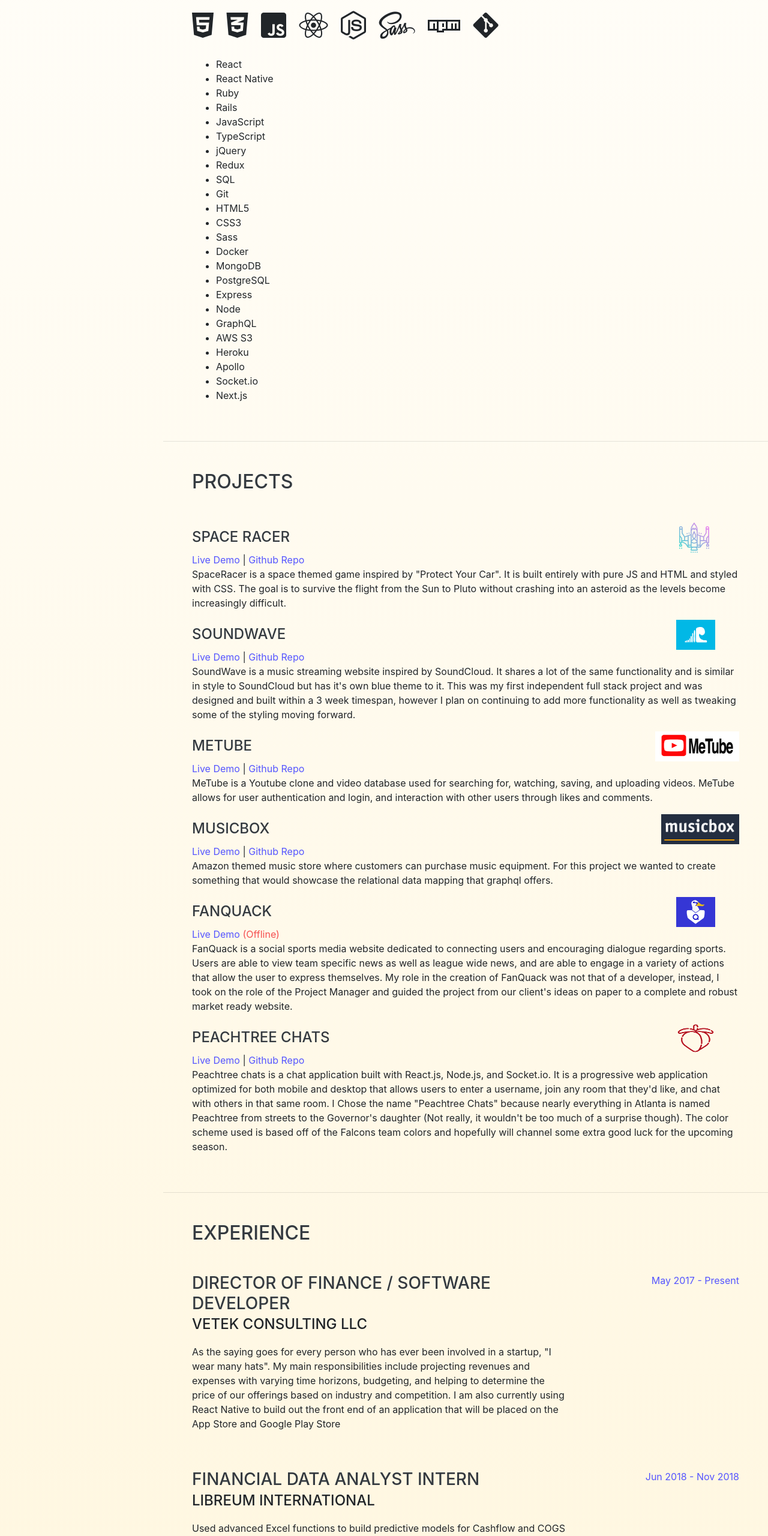
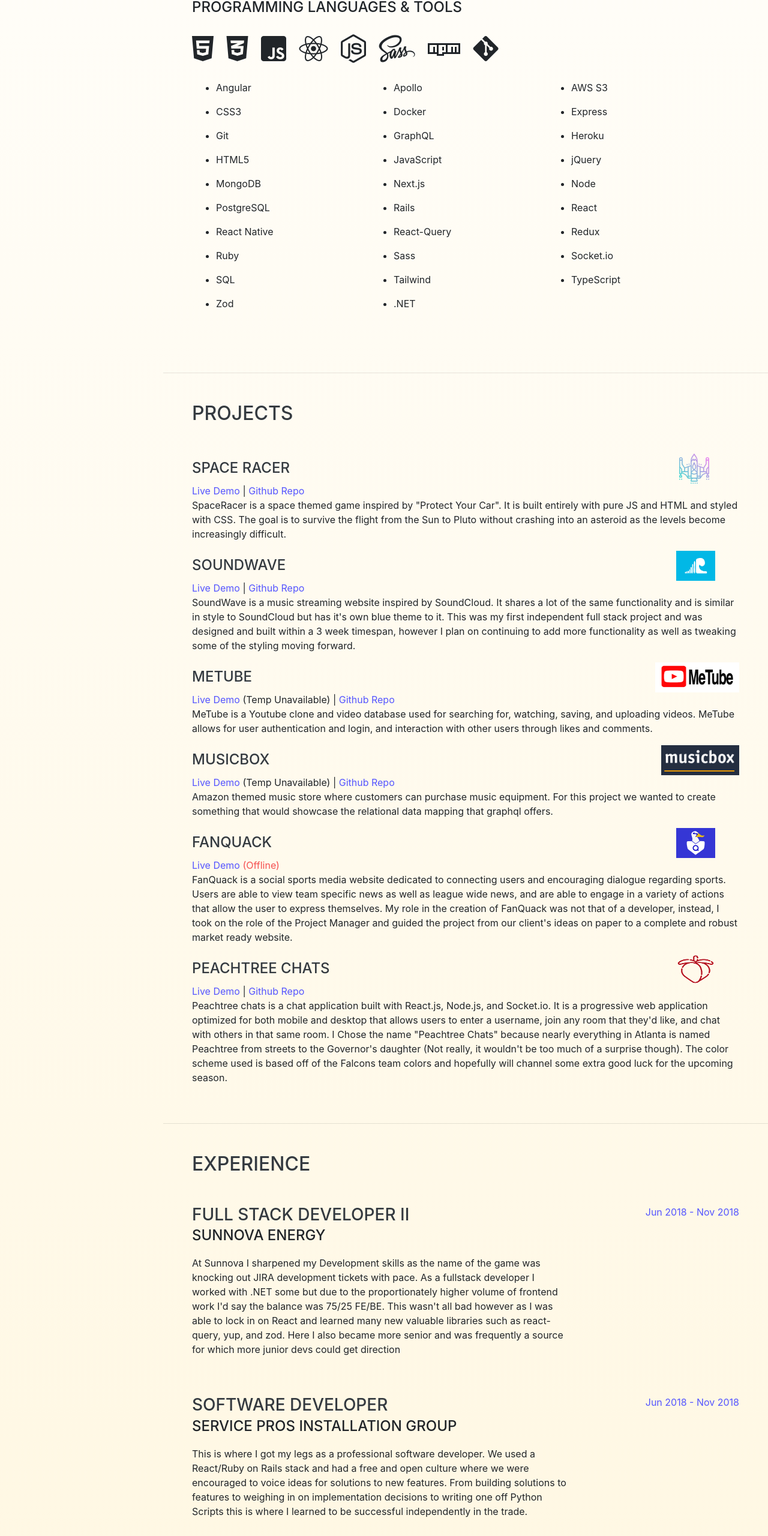
Before and after one commit to Tsanta96/MatteoSantavicca, a website with bundled scripts: page index.html in a window 1280 px wide. Shown: the part 980-3540 px from the top of the page at 60% size. Built offline with nearby package versions, Linux system fonts and the light colour scheme; a script that the page names is missing; a web font is replaced by a local one.

Commit message:
2025 Update sections

```diff
--- a/css/custom.css
+++ b/css/custom.css
@@ -45,7 +45,7 @@
   justify-content: space-between;
 }
 
-.projects-name-and-logo > h4{
+.projects-name-and-logo > h4 {
   margin-top: 10px;
 }
 
@@ -84,3 +84,9 @@
   width: 130px;
   height: 50px;
 }
+
+.skills-list {
+  display: grid;
+  grid-template-columns: repeat(3, 1fr);
+  gap: 16px;
+}
--- a/css/resume.css
+++ b/css/resume.css
@@ -1,11 +1,11 @@
 /*!
  * Start Bootstrap - Resume v5.0.8 (https://startbootstrap.com/template-overviews/resume)
- * Copyright 2013-2020 Start Bootstrap
+ * Copyright 2013-2025 Start Bootstrap
  * Licensed under MIT (https://github.com/BlackrockDigital/startbootstrap-resume/blob/master/LICENSE)
  */
 
 body {
-  font-family: 'Muli', -apple-system, BlinkMacSystemFont, 'Segoe UI', Roboto, 'Helvetica Neue', Arial, sans-serif, 'Apple Color Emoji', 'Segoe UI Emoji', 'Segoe UI Symbol', 'Noto Color Emoji';
+  font-family: "Muli", -apple-system, BlinkMacSystemFont, "Segoe UI", Roboto, "Helvetica Neue", Arial, sans-serif, "Apple Color Emoji", "Segoe UI Emoji", "Segoe UI Symbol", "Noto Color Emoji";
   padding-top: 54px;
   color: #868e96;
 }
@@ -16,14 +16,13 @@
     padding-left: 17rem;
   }
 }
-
 h1,
 h2,
 h3,
 h4,
 h5,
 h6 {
-  font-family: 'Saira Extra Condensed', -apple-system, BlinkMacSystemFont, 'Segoe UI', Roboto, 'Helvetica Neue', Arial, sans-serif, 'Apple Color Emoji', 'Segoe UI Emoji', 'Segoe UI Symbol', 'Noto Color Emoji';
+  font-family: "Saira Extra Condensed", -apple-system, BlinkMacSystemFont, "Segoe UI", Roboto, "Helvetica Neue", Arial, sans-serif, "Apple Color Emoji", "Segoe UI Emoji", "Segoe UI Symbol", "Noto Color Emoji";
   font-weight: 700;
   text-transform: uppercase;
   color: #343a40;
@@ -50,7 +49,7 @@
 .subheading {
   text-transform: uppercase;
   font-weight: 500;
-  font-family: 'Saira Extra Condensed', -apple-system, BlinkMacSystemFont, 'Segoe UI', Roboto, 'Helvetica Neue', Arial, sans-serif, 'Apple Color Emoji', 'Segoe UI Emoji', 'Segoe UI Symbol', 'Noto Color Emoji';
+  font-family: "Saira Extra Condensed", -apple-system, BlinkMacSystemFont, "Segoe UI", Roboto, "Helvetica Neue", Arial, sans-serif, "Apple Color Emoji", "Segoe UI Emoji", "Segoe UI Symbol", "Noto Color Emoji";
   font-size: 1.5rem;
 }
 
@@ -66,11 +65,9 @@
   line-height: 3.5rem;
   margin-right: 1rem;
 }
-
 .social-icons a:last-child {
   margin-right: 0;
 }
-
 .social-icons a:hover {
   background-color: #BD5D38;
 }
@@ -78,7 +75,6 @@
 .dev-icons {
   font-size: 3rem;
 }
-
 .dev-icons .list-inline-item i:hover {
   color: #BD5D38;
 }
@@ -88,9 +84,8 @@
   letter-spacing: 0.05rem;
   text-transform: uppercase;
 }
-
 #sideNav .navbar-toggler:focus {
-  outline-color: #d48a6e;
+  outline-color: rgb(211.9142857143, 138.0530612245, 109.5857142857);
 }
 
 @media (min-width: 992px) {
@@ -132,13 +127,11 @@
     display: block;
   }
 }
-
 section.resume-section {
   padding-top: 5rem !important;
   padding-bottom: 5rem !important;
   max-width: 75rem;
 }
-
 section.resume-section .resume-item .resume-date {
   min-width: none;
 }
@@ -151,14 +144,12 @@
     min-width: 18rem;
   }
 }
-
 @media (min-width: 992px) {
   section.resume-section {
     padding-top: 3rem !important;
     padding-bottom: 3rem !important;
   }
 }
-
 .bg-primary {
   background-color: #BD5D38 !important;
 }
@@ -170,7 +161,6 @@
 a {
   color: #BD5D38;
 }
-
 a:hover, a:focus, a:active {
-  color: #824027;
+  color: rgb(129.9857142857, 63.9612244898, 38.5142857143);
 }
--- a/index.html
+++ b/index.html
@@ -82,7 +82,7 @@
         </h1>
         <div class="subheading mb-5">(404) 895-4079 ·
           <a class="email" href="mailto:name@email.com">msantavicca96@gmail.com ·</a>
-          <a class="resume-link" href="img/Resume2.pdf" target="_blank">Resume</a>
+          <a class="resume-link" href="img/Resume2.docx" target="_blank">Resume</a>
         </div>
         <p class="lead mb-5">I'm a Software engineer based in Atlanta who enjoys building and styling dynamic web applications. I'm on a journey to expand the horizon of my technological aptitude by constantly learning about and applying the latest web development technologies and frameworks. </p>
         <div class="social-icons-and-work-statement">
@@ -132,32 +132,37 @@
             <i class="fab fa-git-alt"></i>
           </li>
         </ul>
-        <div class="skills-list">
-          <ul>
+        <div>
+          <ul class="skills-list">
+            <li>Angular</li>
+            <li>Apollo</li>
+            <li>AWS S3</li>
+            <li>CSS3</li>
+            <li>Docker</li>
+            <li>Express</li>
+            <li>Git</li>
+            <li>GraphQL</li>
+            <li>Heroku</li>
+            <li>HTML5</li>
+            <li>JavaScript</li>
+            <li>jQuery</li>
+            <li>MongoDB</li>
+            <li>Next.js</li>
+            <li>Node</li>
+            <li>PostgreSQL</li>
+            <li>Rails</li>
             <li>React</li>
             <li>React Native</li>
+            <li>React-Query</li>
+            <li>Redux</li>
             <li>Ruby</li>
-            <li>Rails</li>
-            <li>JavaScript</li>
+            <li>Sass</li>
+            <li>Socket.io</li>
+            <li>SQL</li>
+            <li>Tailwind</li>
             <li>TypeScript</li>
-            <li>jQuery</li>
-            <li>Redux</li>
-            <li>SQL</li>
-            <li>Git</li>
-            <li>HTML5</li>
-            <li>CSS3</li>
-            <li>Sass</li>
-            <li>Docker</li>
-            <li>MongoDB</li>
-            <li>PostgreSQL</li>
-            <li>Express</li>
-            <li>Node</li>
-            <li>GraphQL</li>
-            <li>AWS S3</li>
-            <li>Heroku</li>
-            <li>Apollo</li>
-            <li>Socket.io</li>
-            <li>Next.js</li>
+            <li>Zod</li>
+            <li>.NET</li>
           </ul>
         </div>
     </section>
@@ -189,7 +194,7 @@
                 <h4>SoundWave</h4>
                 <img class="soundWave-img" src="img/soundwave_logo_img.png">
               </div>
-              <a class="projects-links" href="https://sound-wave-aa.herokuapp.com/#/" target="_blank">Live Demo</a> |
+              <a class="projects-links" href="https://soundwave-4a02f2b9c025.herokuapp.com/#/" target="_blank">Live Demo</a> |
               <a class="projects-links" href="https://github.com/Tsanta96/soundwave" target="_blank">Github Repo</a>
             </div>
             <p>SoundWave is a music streaming website inspired by SoundCloud. It shares a lot of the same functionality
@@ -206,7 +211,9 @@
                 <h4>MeTube</h4>
                 <img class="meTube-img" src="img/Screen Shot 2020-02-14 at 6.13.27 PM.png">
               </div>
-              <a class="projects-links" href="https://metube-aa.herokuapp.com/#/" target="_blank">Live Demo</a> |
+              <span>
+                  <a class="projects-links" href="https://metube-aa.herokuapp.com/#/" target="_blank">Live Demo</a> <span>(Temp Unavailable)</span> |
+              </span>
               <a class="projects-links" href="https://github.com/Tsanta96/MeTube" target="_blank">Github Repo</a>
             </div>
             <p>MeTube is a Youtube clone and video database used for searching for, watching, saving, and uploading
@@ -220,7 +227,10 @@
               <h4>MusicBox</h4>
               <img class="musicBox-img" src="img/Screen Shot 2020-02-14 at 6.12.46 PM.png">
             </div>
-            <a class="projects-links" href="https://musicbox-aa.herokuapp.com/#/search/all" target="_blank">Live Demo</a> |
+            <span>
+                <a class="projects-links" href="https://musicbox-aa.herokuapp.com/#/search/all" target="_blank">Live Demo</a> <span>(Temp Unavailable)</span> |
+
+            </span>
             <a class="projects-links" href="https://github.com/Tsanta96/MusicBox" target="_blank">Github Repo</a>
           </div>
           <p>Amazon themed music store where customers can purchase music equipment. For this project we wanted to
@@ -249,7 +259,7 @@
               <h4>Peachtree Chats</h4>
               <img class="peach-img" src="img/PeachFalcRed.png">
             </div>
-            <a class="projects-links" href="https://peachtree.netlify.app/" target="_blank">Live Demo</a> |
+            <a class="projects-links" href="https://peachtreechats.netlify.app/" target="_blank">Live Demo</a> |
             <a class="projects-links" href="https://github.com/Tsanta96/ChatApp" target="_blank">Github Repo</a>
           </div>
           <p>Peachtree chats is a chat application built with React.js, Node.js, and Socket.io. It is a progressive web application optimized for both mobile
@@ -266,6 +276,41 @@
     <section class="resume-section p-3 p-lg-5 d-flex justify-content-center" id="experience">
       <div class="w-100">
         <h2 class="mb-5">Experience</h2>
+
+        <div class="resume-item d-flex flex-column flex-md-row justify-content-between mb-5">
+            <div class="resume-content">
+              <h3 class="mb-0">Full Stack Developer II</h3>
+              <div class="subheading mb-3">Sunnova Energy</div>
+              <p>At Sunnova I sharpened my Development skills
+                as the name of the game was knocking out JIRA development
+                tickets with pace. As a fullstack developer I worked with
+                .NET some but due to the proportionately higher volume
+                of frontend work I'd say the balance was 75/25 FE/BE.
+                This wasn't all bad however as I was able to lock
+                in on React and learned many new valuable libraries
+                such as react-query, yup, and zod. Here I also became more senior and
+                was frequently a source for which more junior devs could get direction</p>
+            </div>
+            <div class="resume-date text-md-right">
+              <span class="text-primary1">Jun 2018 - Nov 2018</span>
+            </div>
+          </div>
+
+        <div class="resume-item d-flex flex-column flex-md-row justify-content-between mb-5">
+            <div class="resume-content">
+              <h3 class="mb-0">Software Developer</h3>
+              <div class="subheading mb-3">Service Pros Installation Group</div>
+              <p>This is where I got my legs as a professional software developer.
+                We used a React/Ruby on Rails stack and had a free and open culture
+                where we were encouraged to voice ideas for solutions to new features.
+                From building solutions to features to weighing in on implementation
+                decisions to writing one off Python Scripts this is where I learned to be
+                successful independently in the trade.</p>
+            </div>
+            <div class="resume-date text-md-right">
+              <span class="text-primary1">Jun 2018 - Nov 2018</span>
+            </div>
+          </div>
 
         <div class="resume-item d-flex flex-column flex-md-row justify-content-between mb-5">
           <div class="resume-content">
--- a/package.json
+++ b/package.json
@@ -35,7 +35,7 @@
         "jquery.easing": "^1.4.1"
     },
     "devDependencies": {
-        "browser-sync": "2.26.7",
+        "browser-sync": "^2.27.10",
         "del": "5.1.0",
         "gulp": "4.0.2",
         "gulp-autoprefixer": "7.0.0",
```
Also changed, not shown: README.md, css/resume.min.css, js/resume.min.js, 5 other files. Lines whose indentation alone changed are shown as unchanged.
